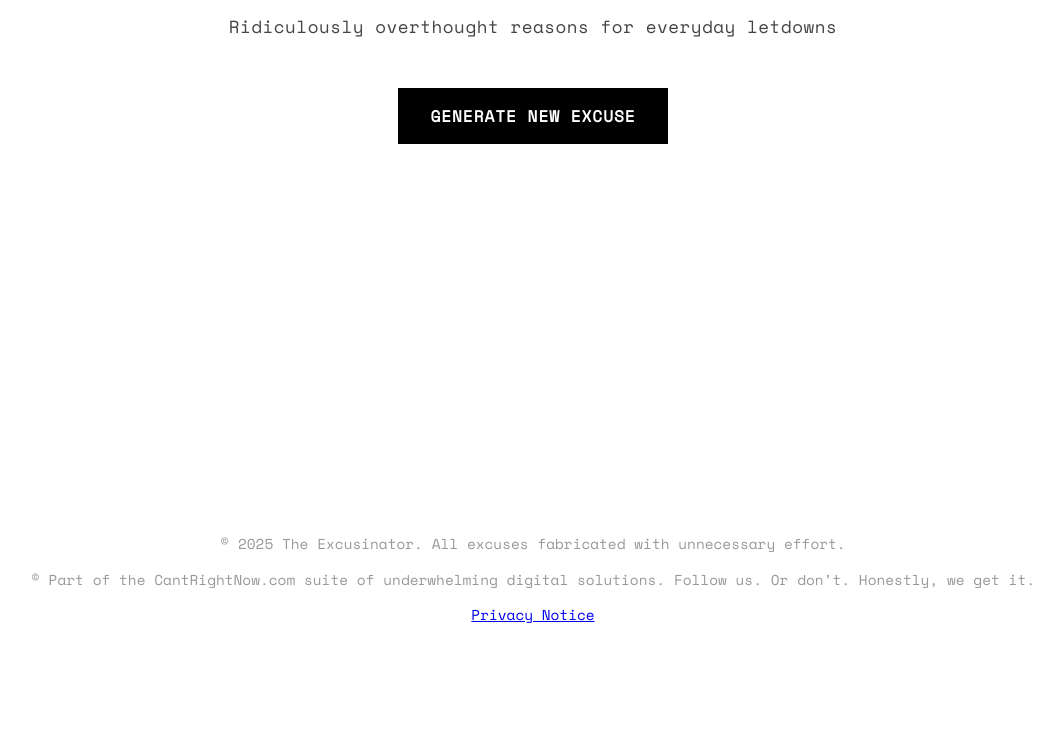
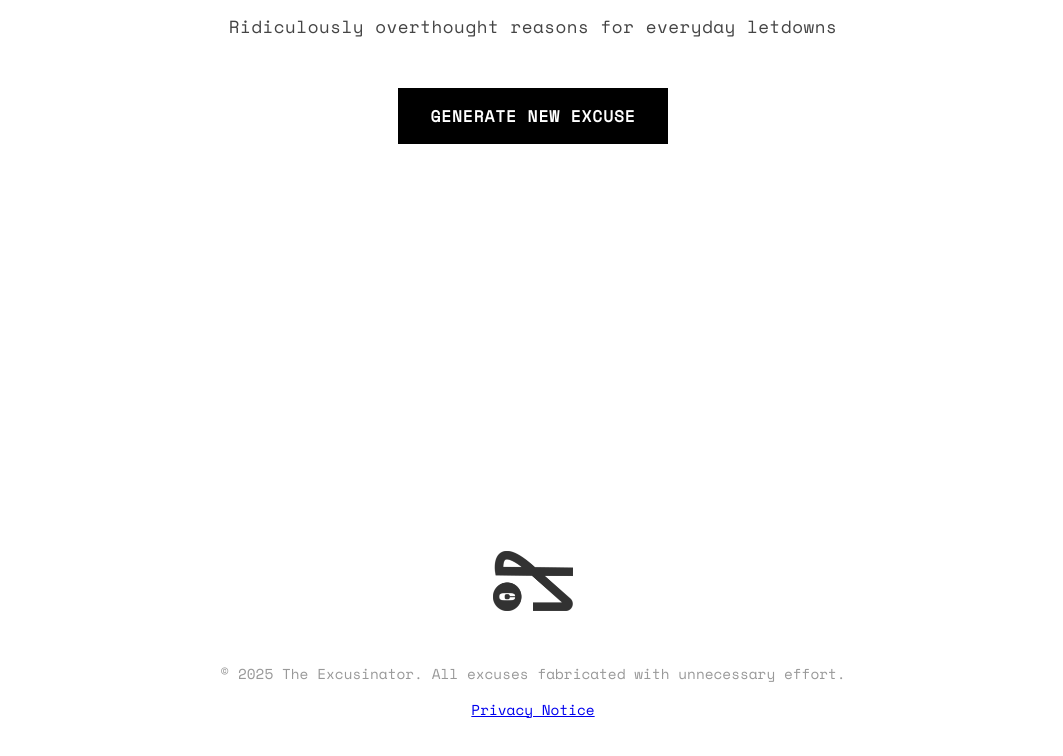
Before and after one commit to Nosnibor187/theexcusinator, a plain HTML site: page index.html in a window 1280 px wide. Shown: the part 441-1197 px from the top of the page, without its empty margins (107-1170 px from the left). Before the commit the page ends 1113 px from the top, so only its background shows below. Drawn offline with nearby package versions, Linux system fonts and the light colour scheme.

Commit message:
Add logo above footer

```diff
--- a/index.html
+++ b/index.html
@@ -126,10 +126,12 @@
     </div>
   </header>
 
+  <div style="text-align: center; margin-top: 4rem;">
+    <img src="logo-footer.png" alt="The Excusinator Logo" style="width: 80px; opacity: 0.8;" />
+  </div>
+
   <footer>
     <p>&copy; 2025 The Excusinator. All excuses fabricated with unnecessary effort.</p>
-    <p>&copy; Part of the CantRightNow.com suite of underwhelming digital solutions.
-Follow us. Or don’t. Honestly, we get it.</p>
 <p><a href="/privacy.html">Privacy Notice</a></p>
 
   </footer>
```
Also changed, not shown: logo-footer.png (added).
